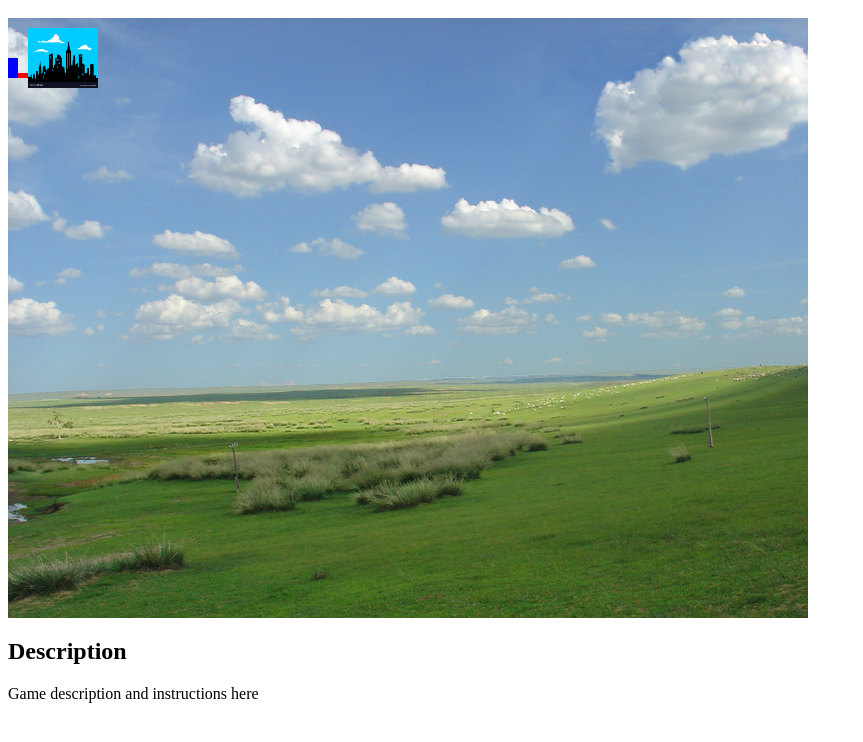
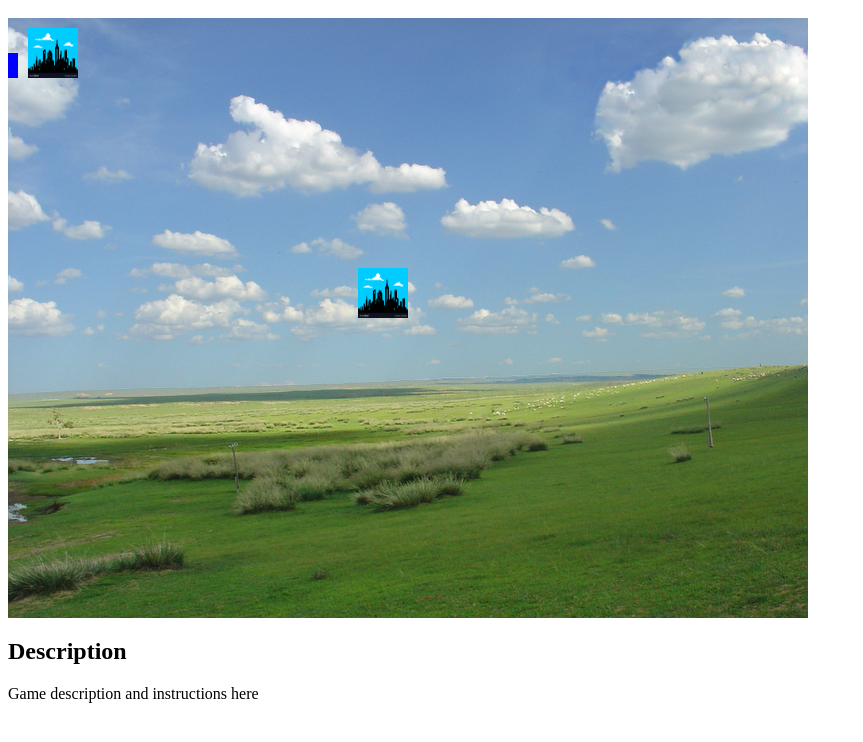
Before and after one commit to albionbrown/LDJam46, a plain HTML site: page game.html in a window 1280 px wide. Shown: the part 48-790 px from the top of the page, without its empty margins (0-863 px from the left). Drawn offline with Linux system fonts and the light colour scheme.

Commit message:
Fixed bug in city dimensions and also created resovoir.js and creating new instance in game.js

```diff
--- a/city.js
+++ b/city.js
@@ -19,7 +19,7 @@ class City {
 
     draw() {
 
-        ctx.drawImage(this.image, 0, 0, this.image.width, this.image.height, this.x, this.y, this.x + this.width, this.y + this.height);
+        ctx.drawImage(this.image, 0, 0, this.image.width, this.image.height, this.x, this.y, this.width, this.height);
         this.waterMeter.draw();
         this.fireMeter.draw();
     }
--- a/game.html
+++ b/game.html
@@ -31,6 +31,7 @@
     <script type="text/javascript" src="/meter.js"></script>
     <script type="text/javascript" src="/fireMeter.js"></script>
     <script type="text/javascript" src="/waterMeter.js"></script>
+    <script type="text/javascript" src="/resovoir.js"></script>
     <script type="text/javascript" src="/city.js"></script>
     <script type="text/javascript" src="/game.js"></script>
 </html>
--- a/game.js
+++ b/game.js
@@ -49,6 +49,9 @@ function getRenderable(name) {
     return false;
 }
 
+var resovoir = new Resovoir(350, 250, 50, 50, '/images/city.png');
+resovoir.addToRenderables();
+
 var city1 = new City('London', 20, 10, 50, 50, '/images/city.png', 0, 0);
 city1.addWaterMeter(-20, 0);
 city1.addFireMeter(-10, 0);
--- /dev/null
+++ b/resovoir.js
@@ -0,0 +1,28 @@
+
+class Resovoir {
+
+    constructor(locX, locY, width, height, imageSrc) {
+
+        this.x = locX;
+        this.y = locY;
+        this.width = width;
+        this.height = height;
+        this.imageSrc = imageSrc;
+        this.image = new Image();
+        this.image.src = this.imageSrc;
+    }
+
+    draw() {
+
+        ctx.drawImage(this.image, 0, 0, this.image.width, this.image.height, this.x, this.y, this.width, this.height);
+    }
+
+    turn() {
+
+    }
+
+    addToRenderables() {
+
+        renderables.push(this);
+    }
+}
```
